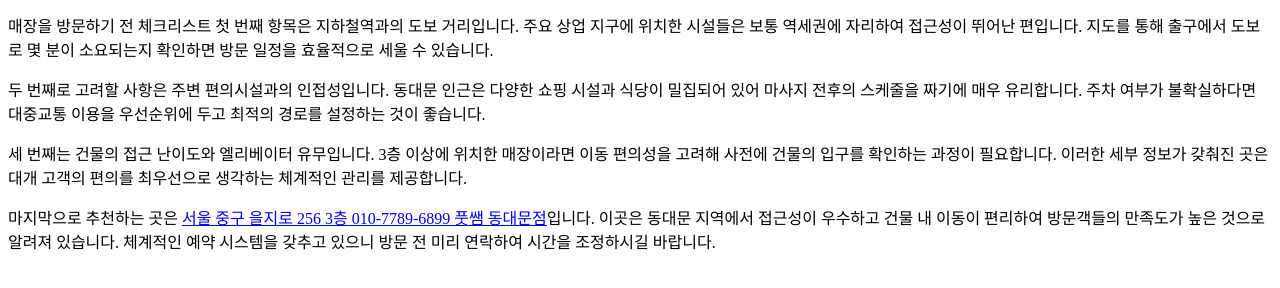
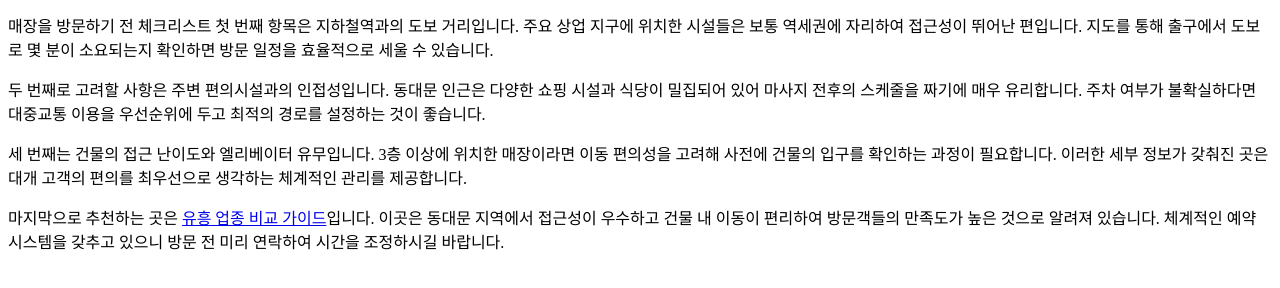
Before and after one commit to tidalhss-star/bp-t3b05-bh-massage-evt-2, a plain HTML site: page posts/gemini-coverage-20260719-0256.html in a window 1280 px wide. Shown: the part 140-428 px from the top of the page. Drawn offline with Linux system fonts and the light colour scheme.

Commit message:
deploy: garbage-free snapshot 2026-07-27T00:33:21.056Z

```diff
--- a/posts/gemini-coverage-20260719-0256.html
+++ b/posts/gemini-coverage-20260719-0256.html
@@ -13,6 +13,6 @@
     <p>매장을 방문하기 전 체크리스트 첫 번째 항목은 지하철역과의 도보 거리입니다. 주요 상업 지구에 위치한 시설들은 보통 역세권에 자리하여 접근성이 뛰어난 편입니다. 지도를 통해 출구에서 도보로 몇 분이 소요되는지 확인하면 방문 일정을 효율적으로 세울 수 있습니다.</p>
     <p>두 번째로 고려할 사항은 주변 편의시설과의 인접성입니다. 동대문 인근은 다양한 쇼핑 시설과 식당이 밀집되어 있어 마사지 전후의 스케줄을 짜기에 매우 유리합니다. 주차 여부가 불확실하다면 대중교통 이용을 우선순위에 두고 최적의 경로를 설정하는 것이 좋습니다.</p>
     <p>세 번째는 건물의 접근 난이도와 엘리베이터 유무입니다. 3층 이상에 위치한 매장이라면 이동 편의성을 고려해 사전에 건물의 입구를 확인하는 과정이 필요합니다. 이러한 세부 정보가 갖춰진 곳은 대개 고객의 편의를 최우선으로 생각하는 체계적인 관리를 제공합니다.</p>
-    <p>마지막으로 추천하는 곳은 <a class="anchor-link" href="https://euljiro-body-care.mapo-room-guide.xyz/" data-bpaas-link-target="t1-campaign-mqw1w2qy-5klg">서울 중구 을지로 256 3층 010-7789-6899 풋쌤 동대문점</a>입니다. 이곳은 동대문 지역에서 접근성이 우수하고 건물 내 이동이 편리하여 방문객들의 만족도가 높은 것으로 알려져 있습니다. 체계적인 예약 시스템을 갖추고 있으니 방문 전 미리 연락하여 시간을 조정하시길 바랍니다.</p>
+    <p>마지막으로 추천하는 곳은 <a class="anchor-link" href="https://editor.nonhyeonnight.xyz/posts/guide-005-172ydt2.html" data-bpaas-link-target="t1-campaign-mqw1w2qy-5klg">유흥 업종 비교 가이드</a>입니다. 이곳은 동대문 지역에서 접근성이 우수하고 건물 내 이동이 편리하여 방문객들의 만족도가 높은 것으로 알려져 있습니다. 체계적인 예약 시스템을 갖추고 있으니 방문 전 미리 연락하여 시간을 조정하시길 바랍니다.</p>
 </body>
 </html>
```
